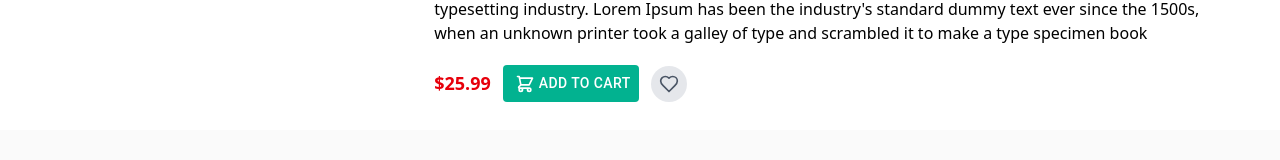
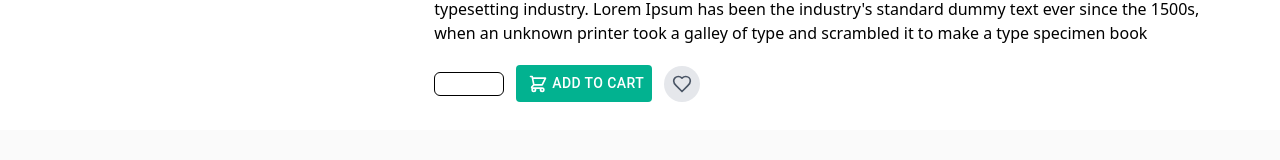
Before and after one commit to srushti6740/grocery_app, a Next.js app: page /product/1 in a window 1280 px wide. Shown: the part 468-628 px from the top of the page. Built offline with nearby package versions, Linux system fonts and the light colour scheme.

Commit message:
Initial commit

```diff
--- a/app/components/ProductDetails.jsx
+++ b/app/components/ProductDetails.jsx
@@ -9,6 +9,7 @@ import ProductZoom from "./ProductZoom";
 import { Button } from "@mui/material";
 import { HiOutlineShoppingCart } from "react-icons/hi";
 import { LuHeart } from "react-icons/lu";
+import QtyBox from "./QtyBox";
 
 const ProductDetails = () => {
   return (
@@ -48,7 +49,7 @@ const ProductDetails = () => {
         </p>
 
         <div className="flex gap-3 py-2 items-center">
-          <p className="text-[18px] text-red-600 font-[700]">$25.99</p>
+          <QtyBox />
          <Button className="!bg-primary !text-white"><HiOutlineShoppingCart size={20} className="mx-1"/> Add to Cart</Button>
          <div className="bg-gray-200 p-2 rounded-full"><LuHeart className="text-gray-600" size={20}/></div>
         </div>
--- /dev/null
+++ b/app/components/QtyBox.jsx
@@ -0,0 +1,12 @@
+import React from 'react'
+
+const QtyBox = () => {
+  return (
+    <div className='qtyBox border border-rgba[(0,0,0,0.1)] rounded-md flex items-center gap-1 w-[70px] h-[40] relative'>
+        <input type="number" className='w-full h-full border-0 outline-0 mx-3'/>
+
+    </div>
+  )
+}
+
+export default QtyBox
```
